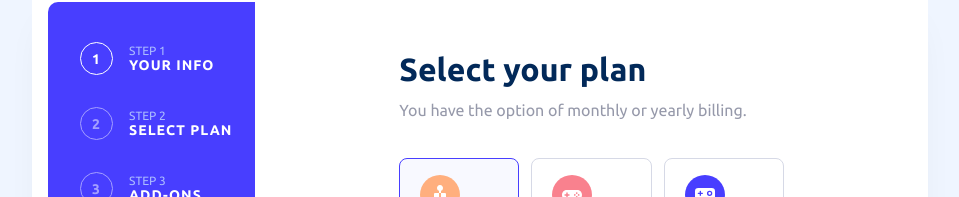
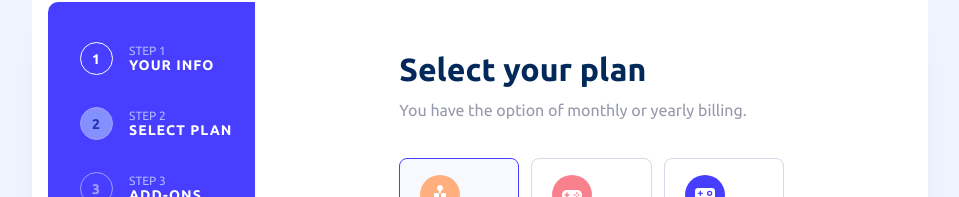
Before and after one commit to tamta123/multi-step-form-front, a React (Vite) app: page /plan in a window 1280 px wide. Shown: the part 114-311 px from the top of the page, without its empty margins (160-1119 px from the left). Built offline with nearby package versions, Linux system fonts and the light colour scheme.

Commit message:
chore:change the mistake in navbar comp

```diff
--- a/src/layout/Navbar.tsx
+++ b/src/layout/Navbar.tsx
@@ -46,7 +46,7 @@ const NavBar = () => {
           <NumberWrap>
             <Number
               disabled={disableNavigation()}
-              className={isActive("/addOns")}
+              className={isActive("/plan")}
               style={
                 disableNavigation() ? { opacity: "0.5" } : { opacity: "1" }
               }
```
